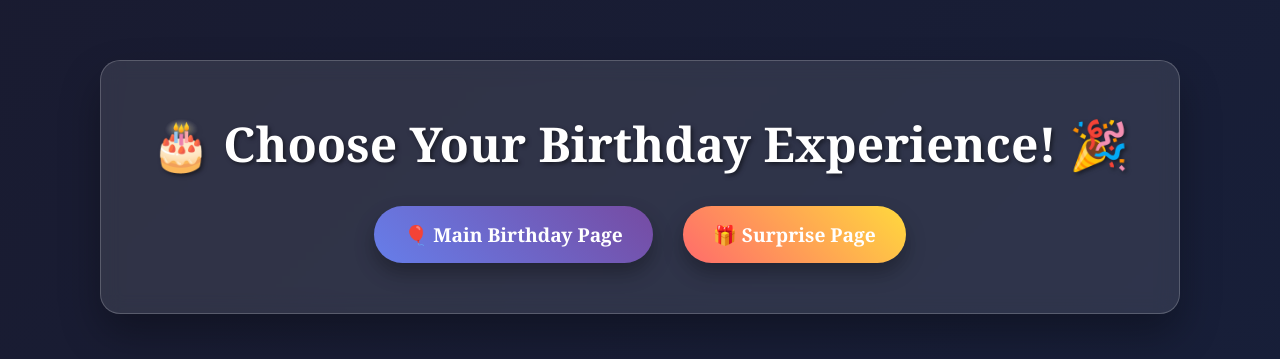
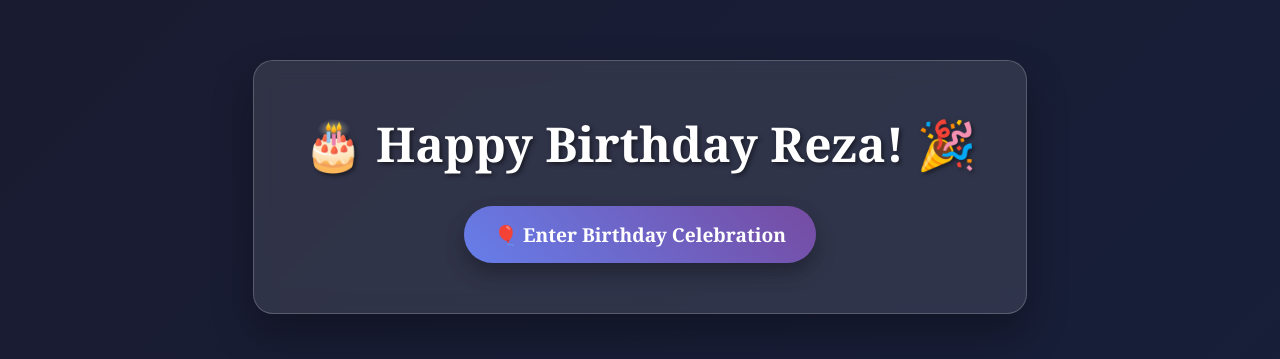
Before and after one commit to MauliaDivaCahyani/thisisfor-Dins, a plain HTML site: page index.html in a window 1280 px wide. Shown: the part 213-572 px from the top of the page. Drawn offline with Linux system fonts and the light colour scheme.

Commit message:
Remove surprise page option and update main page to single birthday celebration entry

```diff
--- a/index.html
+++ b/index.html
@@ -94,13 +94,10 @@
 </head>
 <body>
     <div class="container">
-        <h1>🎂 Choose Your Birthday Experience! 🎉</h1>
+        <h1>🎂 Happy Birthday Reza! 🎉</h1>
         <div class="buttons">
             <a href="happy-birthday-reza.html" class="btn primary">
-                🎈 Main Birthday Page
-            </a>
-            <a href="surprise-birthday.html" class="btn">
-                🎁 Surprise Page
+                🎈 Enter Birthday Celebration
             </a>
         </div>
     </div>
```
